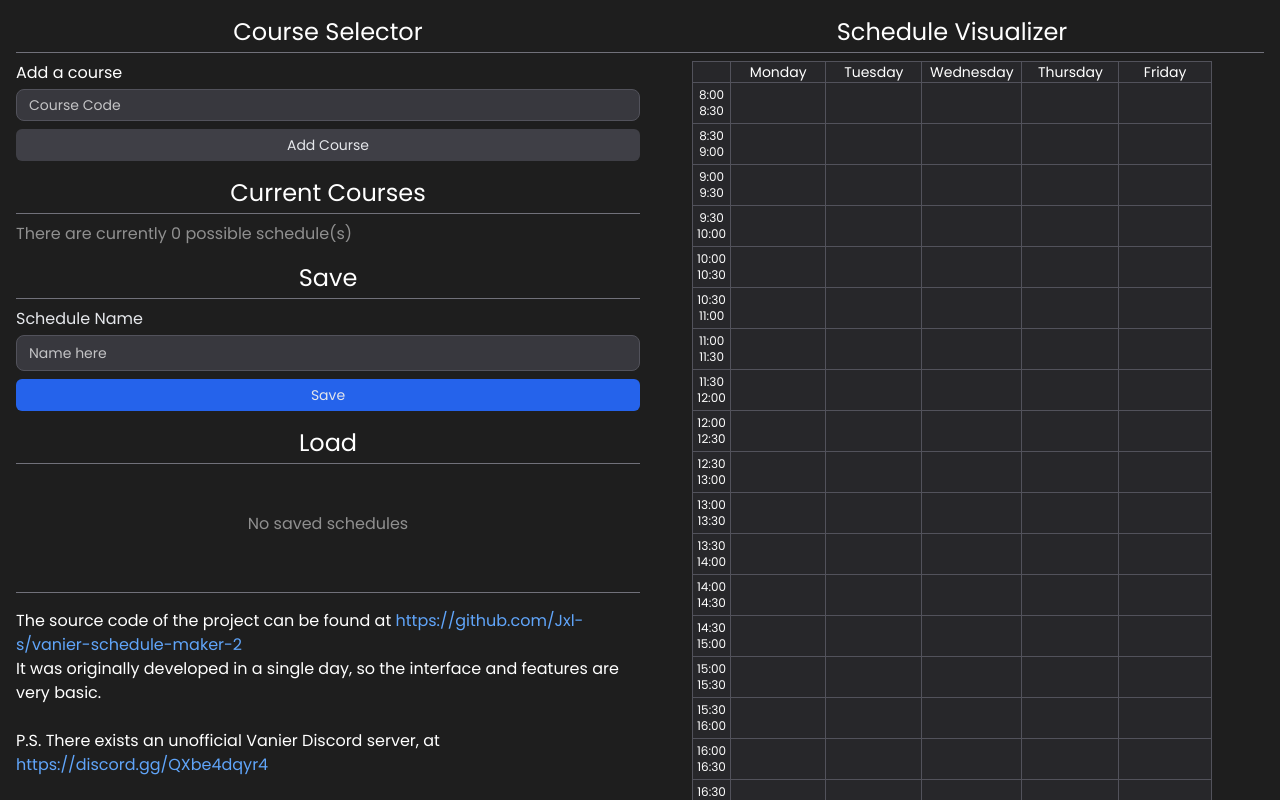
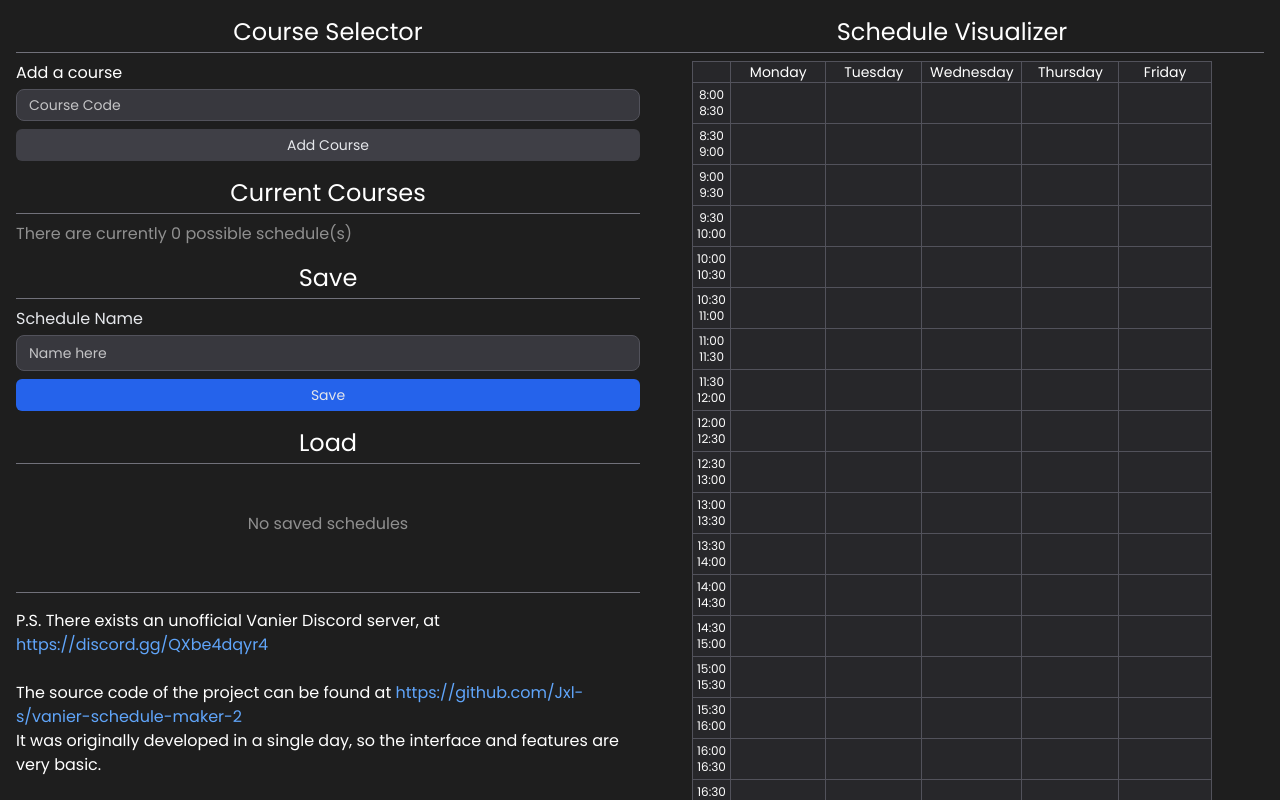
Before and after one commit to Jxl-s/vanier-schedule-maker-2, a Next.js app: page / in a window 1280 px wide. Shown: the top 800 px of the page. Built offline with nearby package versions, Linux system fonts and the light colour scheme.

Commit message:
move invite

```diff
--- a/src/app/pages/schedule.tsx
+++ b/src/app/pages/schedule.tsx
@@ -504,6 +504,18 @@ export default function Schedules() {
 						</div>
 						<div className="text-2xl pb-1 border-zinc-500 border-b mb-4 text-center mt-3" />
 						<p>
+							P.S. There exists an unofficial Vanier Discord
+							server, at{" "}
+							<a
+								href="https://discord.gg/QXbe4dqyr4"
+								className="text-blue-400 hover:text-blue-100"
+								target="_blank"
+							>
+								https://discord.gg/QXbe4dqyr4
+							</a>
+						</p>
+						<br />
+						<p>
 							The source code of the project can be found at{" "}
 							<a
 								href="https://github.com/Jxl-s/vanier-schedule-maker-2"
@@ -515,18 +527,6 @@ export default function Schedules() {
 							<br />
 							It was originally developed in a single day, so the
 							interface and features are very basic.
-						</p>
-						<br />
-						<p>
-							P.S. There exists an unofficial Vanier Discord
-							server, at{" "}
-							<a
-								href="https://discord.gg/QXbe4dqyr4"
-								className="text-blue-400 hover:text-blue-100"
-								target="_blank"
-							>
-								https://discord.gg/QXbe4dqyr4
-							</a>
 						</p>
 					</div>
 				</div>
```
